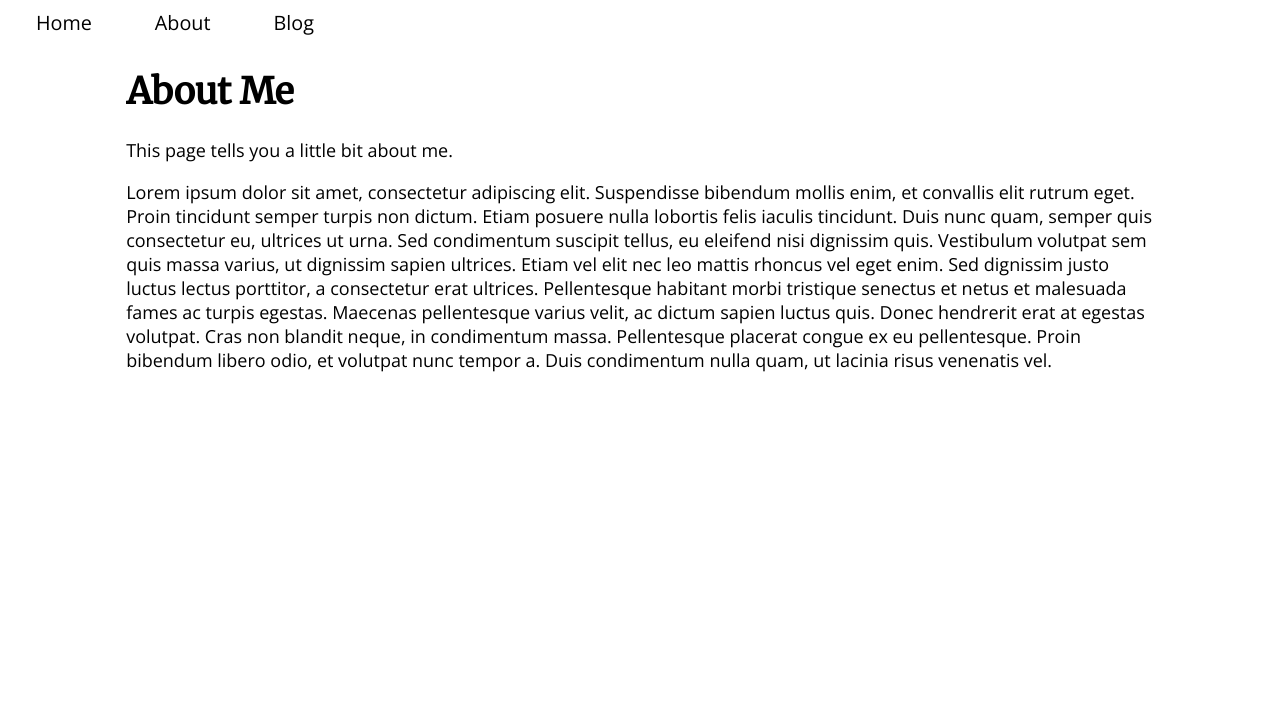
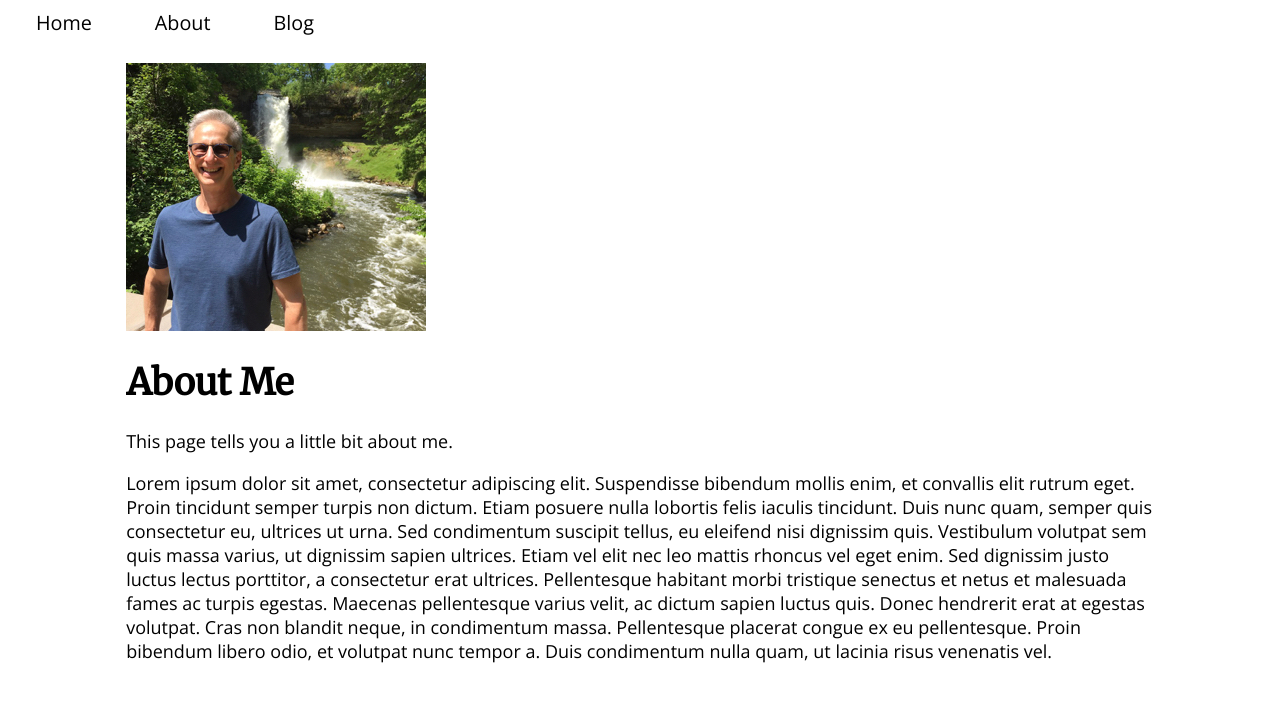
Before and after one commit to placeholdergit/cloneexpjekyllcms, a Jekyll site: the page built from about.md, in a window 1280 px wide. Shown: the top 702 px of the page. Built offline with Jekyll 4.4.1, drawn with Linux system fonts in a browser that asks for light colours; a script that is not in the unit is left out.

Commit message:
Update Pages “about”

```diff
--- a/about.md
+++ b/about.md
@@ -2,6 +2,8 @@
 title: About
 layout: default
 ---
+![Me](/assets/uploads/me_small.jpg)
+
 # About Me
 
 This page tells you a little bit about me.
```
